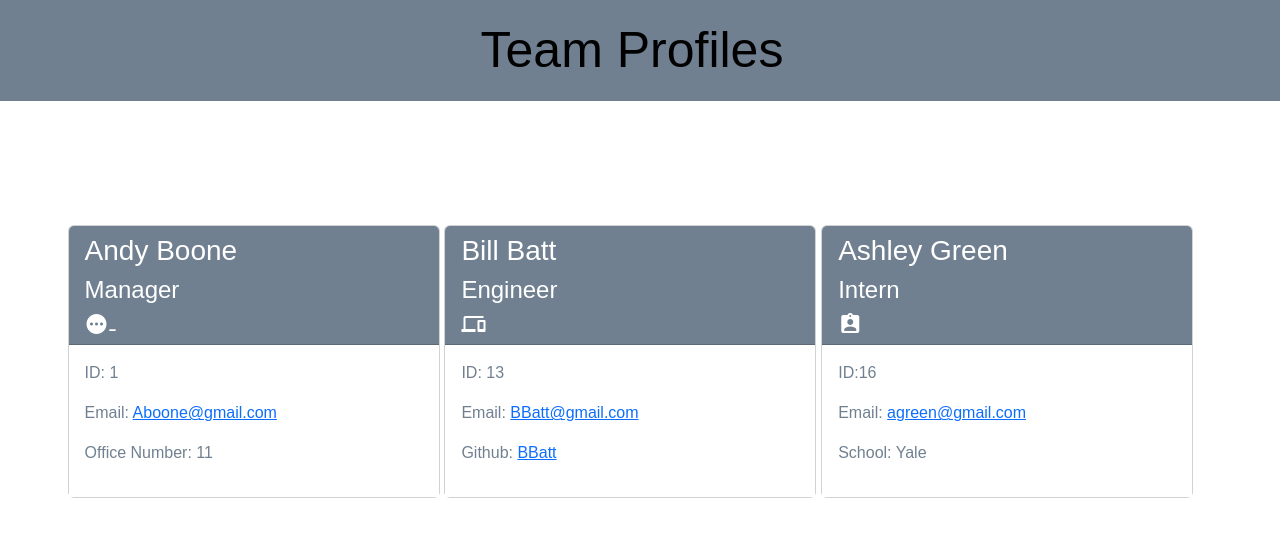
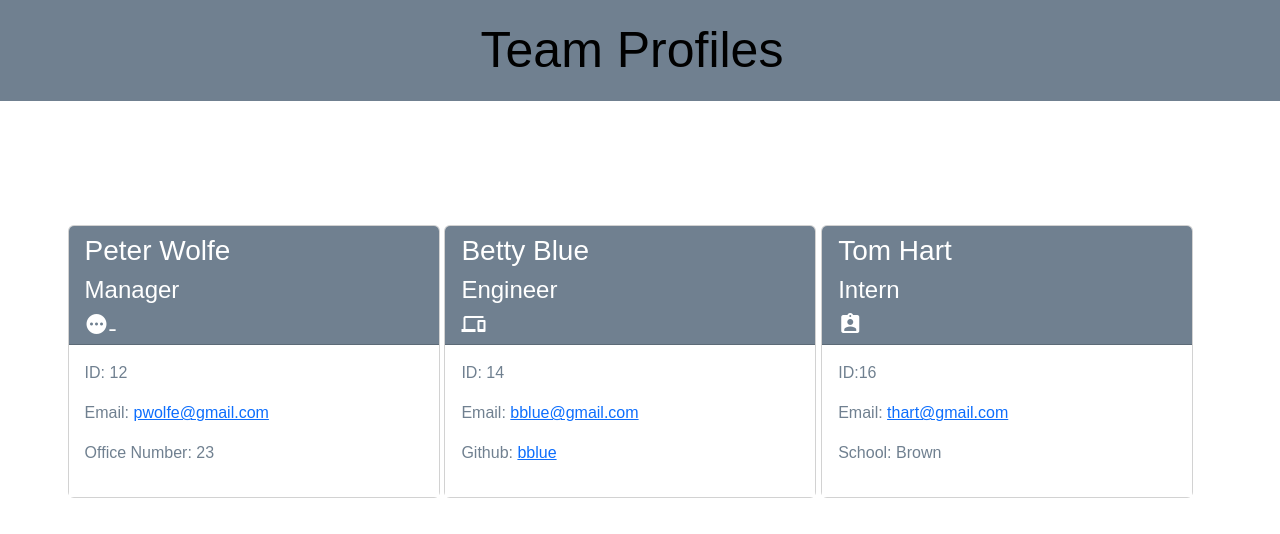
Before and after one commit to prnessy23/team-profile-generator, a website: page team.html in a window 1280 px wide. Drawn offline with nearby package versions, Linux system fonts and the light colour scheme.

```diff
--- a/team.html
+++ b/team.html
@@ -28,14 +28,14 @@
     <div class ="col-4 mt-4">
     <div class="card h-30">
     <div class="card-header">
-        <h3>Andy Boone</h3>
+        <h3>Peter Wolfe</h3>
         <h4>Manager</h4><i class="material-icons">pending-actions</i>
         </div>
 
         <div class="card-body">
-        <p class="id">ID: 1</p>
-        <p class="email">Email: <a href="mailto:Aboone@gmail.com">Aboone@gmail.com</a><p>
-        <p class="office">Office Number: 11</p>
+        <p class="id">ID: 12</p>
+        <p class="email">Email: <a href="mailto:pwolfe@gmail.com">pwolfe@gmail.com</a><p>
+        <p class="office">Office Number: 23</p>
         </div>
 
         </div>
@@ -44,25 +44,25 @@
     <div class ="col-4 mt-4">
     <div class="card h-30">
         <div class="card-header">
-            <h3>Bill Batt</h3>
+            <h3>Betty Blue</h3>
                 <h4>Engineer</h4><i class="material-icons">devices</i>
 </div>
     <div class="card-body">
-            <p class="id">ID: 13</p>
-                <p class="email">Email: <a href="mailto:BBatt@gmail.com">BBatt@gmail.com</a><p>
-                    <p class="github">Github: <a href="https://github.com/BBatt">BBatt</a></p>
+            <p class="id">ID: 14</p>
+                <p class="email">Email: <a href="mailto:bblue@gmail.com">bblue@gmail.com</a><p>
+                    <p class="github">Github: <a href="https://github.com/bblue">bblue</a></p>
     </div>
         </div>
             </div> <div class ="col-4 mt-4">
     <div class="card h-30">
         <div class="card-header">
-        <h3>Ashley Green</h3>
+        <h3>Tom Hart</h3>
         <h4>Intern</h4><i class="material-icons">assignment_ind</i>
     </div>
     <div class="card-body">
     <p class="id">ID:16</p>
-    <p class="email">Email: <a href="mailto:agreen@gmail.com">agreen@gmail.com</a><p>
-    <p class="school">School: Yale</p>
+    <p class="email">Email: <a href="mailto:thart@gmail.com">thart@gmail.com</a><p>
+    <p class="school">School: Brown</p>
     </div>
         </div>
             </div>
```
Also changed, not shown: index.html (+1 -1 lines), README.md, images/Screenshot 2023-01-30 at 9.58.43 PM.png (added).
